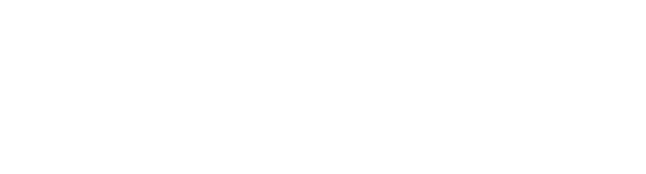
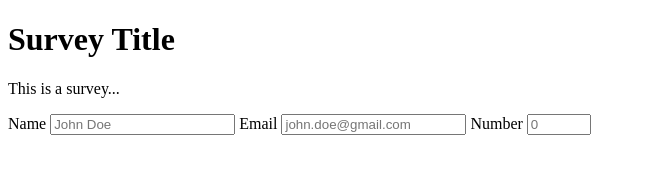
Before and after one commit to Jimfarrugia/freecodecamp-survey, a plain HTML site: page index.html in a window 1280 px wide. Shown: the whole page, without its empty margins (0-646 px from the left). Drawn offline with Linux system fonts and the light colour scheme.

Commit message:
first few fields

```diff
--- a/index.html
+++ b/index.html
@@ -1,26 +1,4 @@
 <!--
-
-[ ] #1: I can see a title with id="title" in H1 sized text.
-
-[ ] #2: I can see a short explanation with id="description" in P sized text.
-
-[ ] #3: I can see a form with id="survey-form".
-
-[ ] #4: Inside the form element, I am required to enter my name in a field with id="name".
-
-[ ] #5: Inside the form element, I am required to enter an email in a field with id="email".
-
-[ ] #6: If I enter an email that is not formatted correctly, I will see an HTML5 validation error.
-
-[ ] #7: Inside the form, I can enter a number in a field with id="number".
-
-[ ] #8: If I enter non-numbers in the number input, I will see an HTML5 validation error.
-
-[ ] #9: If I enter numbers outside the range of the number input, which are defined by the min and max attributes, I will see an HTML5 validation error.
-
-[ ] #10: For the name, email, and number input fields inside the form I can see corresponding labels that describe the purpose of each field with the following ids: id="name-label", id="email-label", and id="number-label".
-
-[ ] #11: For the name, email, and number input fields, I can see placeholder text that gives me a description or instructions for each field.
 
 [ ] #12: Inside the form element, I can select an option from a dropdown that has a corresponding id="dropdown".
 
@@ -39,3 +17,57 @@
 
 <!-- Or you can use this CDN link to run the tests in any environment you like:
 	https://cdn.freecodecamp.org/testable-projects-fcc/v1/bundle.js -->
+
+<!DOCTYPE html>
+<html lang="en">
+  <head>
+    <meta charset="UTF-8" />
+    <meta name="viewport" content="width=device-width, initial-scale=1.0" />
+    <title>FCC Survey</title>
+    <script type="text/javascript"></script>
+  </head>
+  <body>
+    <!-- [.] #1: I can see a title with id="title" in H1 sized text. -->
+    <h1 id="title">Survey Title</h1>
+
+    <!-- [.] #2: I can see a short explanation with id="description" in P sized text. -->
+    <p id="description">This is a survey...</p>
+
+    <!-- [x] #3: I can see a form with id="survey-form". -->
+    <form onSubmit="handleSubmit()" id="survey-form">
+      <!-- [x] #4: Inside the form element, I am required to enter my name in a field with id="name". -->
+      <!-- [x] #10: For the name, email, and number input fields inside the form I can see corresponding labels that describe the purpose of each field with the following ids: id="name-label", id="email-label", and id="number-label". -->
+      <!-- [x] #11: For the name, email, and number input fields, I can see placeholder text that gives me a description or instructions for each field. -->
+      <label for="name" id="name-label">Name</label>
+      <input
+        type="text"
+        name="name"
+        id="name"
+        placeholder="John Doe"
+        required
+      />
+      <!-- [x] #5: Inside the form element, I am required to enter an email in a field with id="email". -->
+      <!--? [ ] #6: If I enter an email that is not formatted correctly, I will see an HTML5 validation error. -->
+      <label for="email" id="email-label">Email</label>
+      <input
+        type="email"
+        name="email"
+        id="email"
+        placeholder="john.doe@gmail.com"
+        required
+      />
+      <!-- [x] #7: Inside the form, I can enter a number in a field with id="number". -->
+      <!--? [ ] #8: If I enter non-numbers in the number input, I will see an HTML5 validation error. -->
+      <!--? [ ] #9: If I enter numbers outside the range of the number input, which are defined by the min and max attributes, I will see an HTML5 validation error. -->
+      <label for="number" id="number-label">Number</label>
+      <input
+        type="number"
+        name="number"
+        id="number"
+        min="0"
+        max="100"
+        placeholder="0"
+      />
+    </form>
+  </body>
+</html>
```
